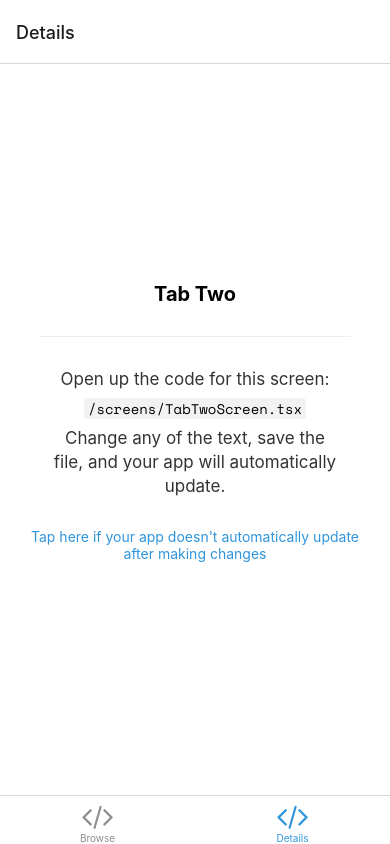
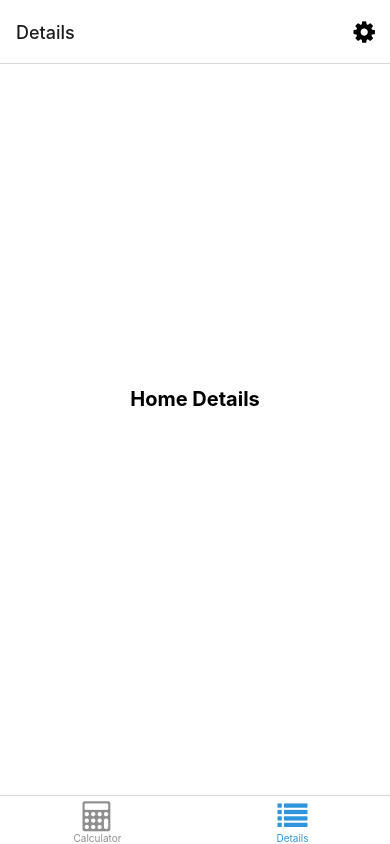
Before and after one commit to dkurukula/idealhome, a React Native app: screen /TabTwo in a window 390 px wide. Built offline with nearby package versions, Linux system fonts and the light colour scheme; what expo-linking would draw is missing.

Commit message:
feat: clean mvp with just calculator

```diff
--- a/app.json
+++ b/app.json
@@ -2,7 +2,7 @@
   "expo": {
     "name": "idealhome",
     "slug": "idealhome",
-    "version": "1.0.0",
+    "version": "1.0.1",
     "orientation": "portrait",
     "icon": "./assets/images/icon.png",
     "scheme": "myapp",
--- a/navigation/index.tsx
+++ b/navigation/index.tsx
@@ -3,27 +3,40 @@
  * https://reactnavigation.org/docs/getting-started
  *
  */
-import { FontAwesome } from '@expo/vector-icons';
-import { createBottomTabNavigator } from '@react-navigation/bottom-tabs';
-import { NavigationContainer, DefaultTheme, DarkTheme } from '@react-navigation/native';
-import { createNativeStackNavigator } from '@react-navigation/native-stack';
-import * as React from 'react';
-import { ColorSchemeName, Pressable } from 'react-native';
+import { FontAwesome } from "@expo/vector-icons";
+import { createBottomTabNavigator } from "@react-navigation/bottom-tabs";
+import {
+  NavigationContainer,
+  DefaultTheme,
+  DarkTheme
+} from "@react-navigation/native";
+import { createNativeStackNavigator } from "@react-navigation/native-stack";
+import * as React from "react";
+import { ColorSchemeName, Pressable } from "react-native";
 
-import Colors from '../constants/Colors';
-import useColorScheme from '../hooks/useColorScheme';
-import ModalScreen from '../screens/ModalScreen';
-import NotFoundScreen from '../screens/NotFoundScreen';
-import TabOneScreen from '../screens/TabOneScreen';
-import TabTwoScreen from '../screens/TabTwoScreen';
-import { RootStackParamList, RootTabParamList, RootTabScreenProps } from '../types';
-import LinkingConfiguration from './LinkingConfiguration';
+import Colors from "../constants/Colors";
+import useColorScheme from "../hooks/useColorScheme";
+import ModalScreen from "../screens/ModalScreen";
+import NotFoundScreen from "../screens/NotFoundScreen";
+import TabOneScreen from "../screens/TabOneScreen";
+import TabTwoScreen from "../screens/TabTwoScreen";
+import {
+  RootStackParamList,
+  RootTabParamList,
+  RootTabScreenProps
+} from "../types";
+import LinkingConfiguration from "./LinkingConfiguration";
 
-export default function Navigation({ colorScheme }: { colorScheme: ColorSchemeName }) {
+export default function Navigation({
+  colorScheme
+}: {
+  colorScheme: ColorSchemeName;
+}) {
   return (
     <NavigationContainer
       linking={LinkingConfiguration}
-      theme={colorScheme === 'dark' ? DarkTheme : DefaultTheme}>
+      theme={colorScheme === "dark" ? DarkTheme : DefaultTheme}
+    >
       <RootNavigator />
     </NavigationContainer>
   );
@@ -38,10 +51,18 @@ const Stack = createNativeStackNavigator<RootStackParamList>();
 function RootNavigator() {
   return (
     <Stack.Navigator>
-      <Stack.Screen name="Root" component={BottomTabNavigator} options={{ headerShown: false }} />
-      <Stack.Screen name="NotFound" component={NotFoundScreen} options={{ title: 'Oops!' }} />
-      <Stack.Group screenOptions={{ presentation: 'modal' }}>
-        <Stack.Screen name="Modal" component={ModalScreen} />
+      <Stack.Screen
+        name="Root"
+        component={BottomTabNavigator}
+        options={{ headerShown: false }}
+      />
+      <Stack.Screen
+        name="NotFound"
+        component={NotFoundScreen}
+        options={{ title: "Oops!" }}
+      />
+      <Stack.Group screenOptions={{ presentation: "modal" }}>
+        <Stack.Screen name="Preferences" component={ModalScreen} />
       </Stack.Group>
     </Stack.Navigator>
   );
@@ -55,42 +76,47 @@ const BottomTab = createBottomTabNavigator<RootTabParamList>();
 
 function BottomTabNavigator() {
   const colorScheme = useColorScheme();
-
+  const Settings = ({navigation}:props) => (
+    <Pressable
+      onPress={() => navigation.navigate("Preferences")}
+      style={({ pressed }) => ({
+        opacity: pressed ? 0.5 : 1
+      })}
+    >
+      <FontAwesome
+        name="cog"
+        size={25}
+        color={Colors[colorScheme].text}
+        style={{ marginRight: 15 }}
+      />
+    </Pressable>
+  );
   return (
     <BottomTab.Navigator
       initialRouteName="TabOne"
       screenOptions={{
-        tabBarActiveTintColor: Colors[colorScheme].tint,
-      }}>
+        tabBarActiveTintColor: Colors[colorScheme].tint
+      }}
+    >
       <BottomTab.Screen
         name="TabOne"
         component={TabOneScreen}
-        options={({ navigation }: RootTabScreenProps<'TabOne'>) => ({
-          title: 'Browse',
-          tabBarIcon: ({ color }) => <TabBarIcon name="code" color={color} />,
-          headerRight: () => (
-            <Pressable
-              onPress={() => navigation.navigate('Modal')}
-              style={({ pressed }) => ({
-                opacity: pressed ? 0.5 : 1,
-              })}>
-              <FontAwesome
-                name="info-circle"
-                size={25}
-                color={Colors[colorScheme].text}
-                style={{ marginRight: 15 }}
-              />
-            </Pressable>
+        options={({ navigation }: RootTabScreenProps<"TabOne">) => ({
+          title: "Calculator",
+          tabBarIcon: ({ color }) => (
+            <TabBarIcon name="calculator" color={color} />
           ),
+          headerRight: () => <><Settings navigation={navigation}/></>
         })}
       />
       <BottomTab.Screen
         name="TabTwo"
         component={TabTwoScreen}
-        options={{
-          title: 'Details',
-          tabBarIcon: ({ color }) => <TabBarIcon name="code" color={color} />,
-        }}
+        options={({ navigation }) => ({
+          title: "Details",
+          tabBarIcon: ({ color }) => <TabBarIcon name="list" color={color} />,
+          headerRight: () => <><Settings navigation={navigation}/></>
+        })}
       />
     </BottomTab.Navigator>
   );
@@ -100,7 +126,7 @@ function BottomTabNavigator() {
  * You can explore the built-in icon families and icons on the web at https://icons.expo.fyi/
  */
 function TabBarIcon(props: {
-  name: React.ComponentProps<typeof FontAwesome>['name'];
+  name: React.ComponentProps<typeof FontAwesome>["name"];
   color: string;
 }) {
   return <FontAwesome size={30} style={{ marginBottom: -3 }} {...props} />;
--- a/screens/ModalScreen.tsx
+++ b/screens/ModalScreen.tsx
@@ -1,19 +1,21 @@
-import { StatusBar } from 'expo-status-bar';
-import * as React from 'react';
-import { Platform, StyleSheet } from 'react-native';
+import { StatusBar } from "expo-status-bar";
+import * as React from "react";
+import { Platform, StyleSheet } from "react-native";
 
-import EditScreenInfo from '../components/EditScreenInfo';
-import { Text, View } from '../components/Themed';
+import { Text, View } from "../components/Themed";
 
 export default function ModalScreen() {
   return (
     <View style={styles.container}>
-      <Text style={styles.title}>Modal</Text>
-      <View style={styles.separator} lightColor="#eee" darkColor="rgba(255,255,255,0.1)" />
-      <EditScreenInfo path="/screens/ModalScreen.tsx" />
+      <Text style={styles.title}>Preferences</Text>
+      <View
+        style={styles.separator}
+        lightColor="#eee"
+        darkColor="rgba(255,255,255,0.1)"
+      />
 
       {/* Use a light status bar on iOS to account for the black space above the modal */}
-      <StatusBar style={Platform.OS === 'ios' ? 'light' : 'auto'} />
+      <StatusBar style={Platform.OS === "ios" ? "light" : "auto"} />
     </View>
   );
 }
@@ -21,16 +23,16 @@ export default function ModalScreen() {
 const styles = StyleSheet.create({
   container: {
     flex: 1,
-    alignItems: 'center',
-    justifyContent: 'center',
+    alignItems: "center",
+    justifyContent: "center"
   },
   title: {
     fontSize: 20,
-    fontWeight: 'bold',
+    fontWeight: "bold"
   },
   separator: {
     marginVertical: 30,
     height: 1,
-    width: '80%',
-  },
+    width: "80%"
+  }
 });
--- a/screens/TabOneScreen.tsx
+++ b/screens/TabOneScreen.tsx
@@ -3,8 +3,6 @@ import { useState } from "react";
 import { StyleSheet, ScrollView } from "react-native";
 import { Input, PricingCard } from "react-native-elements";
 import { format } from "d3-format";
-import CurrencyInput from "react-currency-input-field";
-
 import { Text, View } from "../components/Themed";
 import { RootTabScreenProps } from "../types";
 
@@ -57,14 +55,12 @@ const TabOneScreen = ({ navigation }: RootTabScreenProps<"TabOne">) => {
   return (
     <ScrollView>
       <View style={styles.container}>
-        <Text style={styles.title}>Potential homes</Text>
+        <Text style={styles.title}>Evaluate Potential Home</Text>
         <View
           style={styles.separator}
           lightColor="#eee"
           darkColor="rgba(255,255,255,0.1)"
         />
-        <Text style={styles.body}>My catalogue</Text>
-        <Text>{JSON.stringify(listing)}</Text>
 
         <View style={styles.flexContainer}>
           <View style={styles.row}>
--- a/screens/TabTwoScreen.tsx
+++ b/screens/TabTwoScreen.tsx
@@ -1,15 +1,17 @@
-import * as React from 'react';
-import { StyleSheet } from 'react-native';
+import * as React from "react";
+import { StyleSheet } from "react-native";
 
-import EditScreenInfo from '../components/EditScreenInfo';
-import { Text, View } from '../components/Themed';
+import { Text, View } from "../components/Themed";
 
 export default function TabTwoScreen() {
   return (
     <View style={styles.container}>
-      <Text style={styles.title}>Tab Two</Text>
-      <View style={styles.separator} lightColor="#eee" darkColor="rgba(255,255,255,0.1)" />
-      <EditScreenInfo path="/screens/TabTwoScreen.tsx" />
+      <Text style={styles.title}>Home Details</Text>
+      <View
+        style={styles.separator}
+        lightColor=""
+        darkColor="rgba(255,255,255,0.1)"
+      />
     </View>
   );
 }
@@ -17,16 +19,16 @@ export default function TabTwoScreen() {
 const styles = StyleSheet.create({
   container: {
     flex: 1,
-    alignItems: 'center',
-    justifyContent: 'center',
+    alignItems: "center",
+    justifyContent: "center"
   },
   title: {
     fontSize: 20,
-    fontWeight: 'bold',
+    fontWeight: "bold"
   },
   separator: {
     marginVertical: 30,
     height: 1,
-    width: '80%',
-  },
+    width: "80%"
+  }
 });
```
